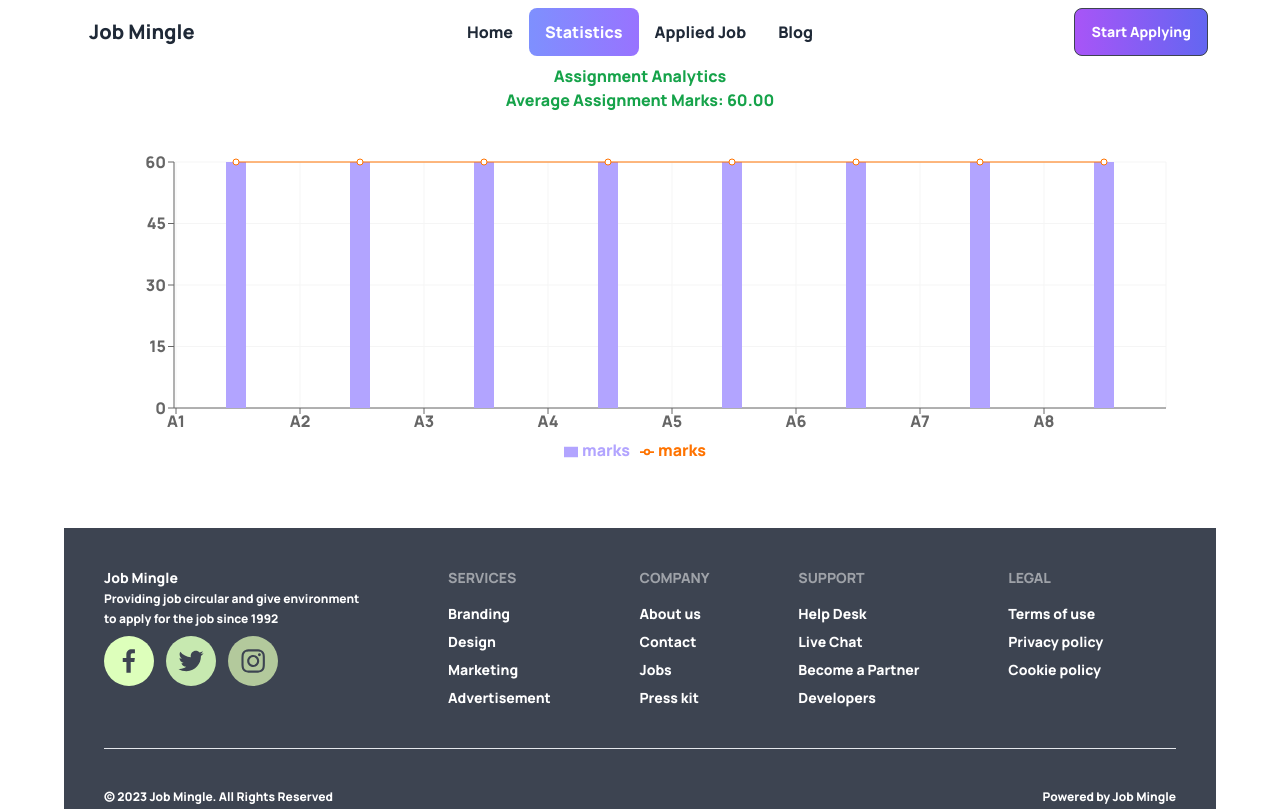
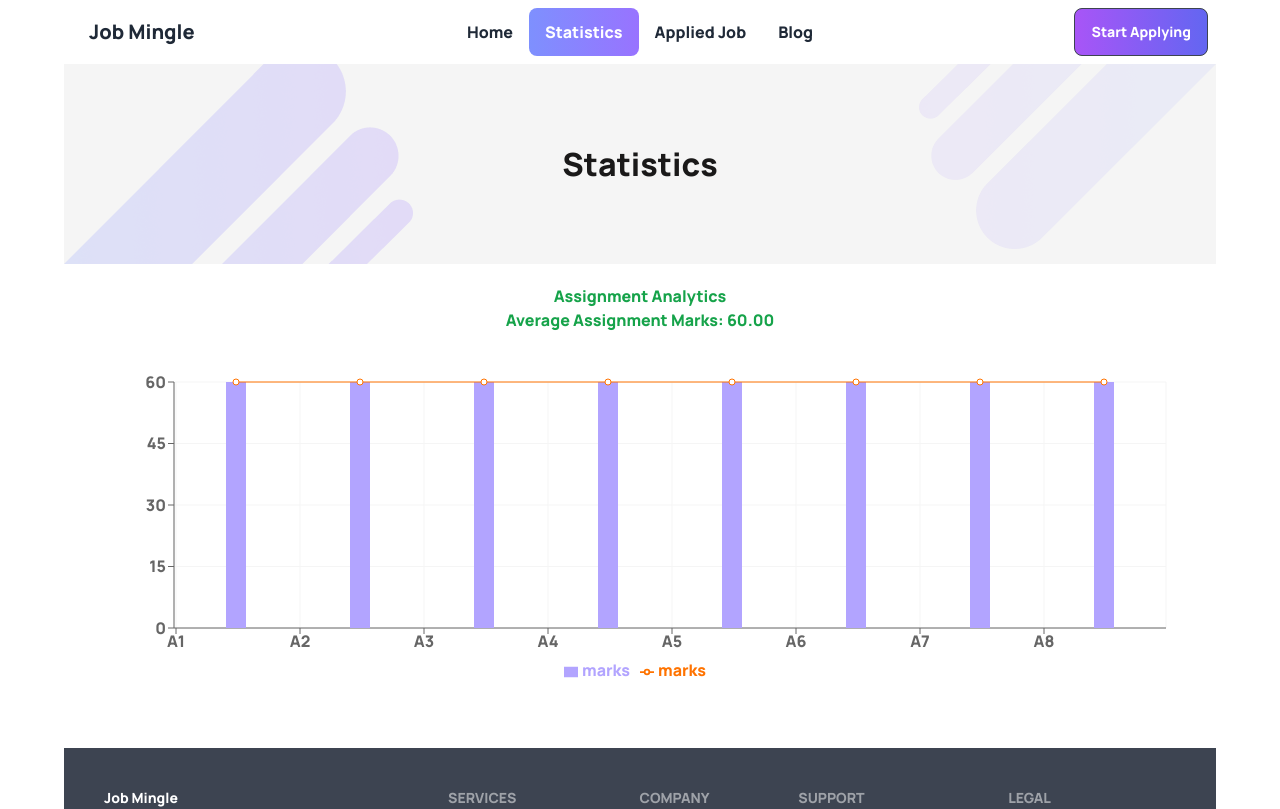
Before and after one commit to sm-alamin/job-mingle, a React (Vite) app: page /assignment-mark-statistics in a window 1280 px wide. Shown: the top 809 px of the page. Built offline with nearby package versions, Linux system fonts and the light colour scheme.

Commit message:
Banner section is added

```diff
--- a/src/components/AppliedJob/AppliedJob.jsx
+++ b/src/components/AppliedJob/AppliedJob.jsx
@@ -2,6 +2,7 @@ import React, { useEffect, useState } from "react";
 import { getJobInformation } from "../../utilities/fakedb";
 import { useLoaderData } from "react-router-dom";
 import AppliedPost from "../AppliedPost/AppliedPost";
+import Banner from "../Banner/Banner";
 
 const AppliedJob = () => {
   const { initialJobCartInfo } = useLoaderData();
@@ -22,6 +23,7 @@ const AppliedJob = () => {
 
   return (
     <div>
+      <Banner pageName="Applied Jobs" />
       <div className="form-control w-32 max-w-xs py-5 ml-auto">
         <select className="select select-bordered" defaultValue="all" onChange={(e) => handleFilter(e.target.value)}>
           <option disabled value="all">
--- /dev/null
+++ b/src/components/Banner/Banner.css
@@ -0,0 +1,19 @@
+.banner {
+    background-color: #f5f5f5;
+    background-image: url(/vector.png), url(/vector_two.png);
+    background-position: left bottom, right top;
+    background-repeat: no-repeat;
+    padding: 20px;
+    text-align: center;
+    margin-bottom: 20px;
+    height: 200px;
+    display: flex;
+    justify-content: center;
+    align-items: center;
+  }
+
+  .banner h2 {
+    font-size: 32px;
+    margin: 0;
+    color: #1A1919;
+  }
--- /dev/null
+++ b/src/components/Banner/Banner.jsx
@@ -0,0 +1,12 @@
+import React from "react";
+import './Banner.css'
+
+const Banner = ({ pageName }) => {
+  return (
+    <div className="banner">
+      <h2>{pageName}</h2>
+    </div>
+  );
+};
+
+export default Banner;
--- a/src/components/Blog/Blog.jsx
+++ b/src/components/Blog/Blog.jsx
@@ -1,7 +1,10 @@
 import React from "react";
+import Banner from "../Banner/Banner";
 
 const Blog = () => {
   return (
+    <>
+    <Banner pageName="Blog" />
     <div className="flex flex-col gap-10 py-5">
       <div className="card border rounded-md p-5 hover:bg-slate-300 hover:shadow-xl">
         <h3 className="text-center text-3xl underline py-3">When should We use context API? </h3>
@@ -39,10 +42,8 @@ const Blog = () => {
         For example, We could use useMemo to compute the result of a complex calculation or to format a date in a specific way. By memoizing the result with useMemo, we can ensure that the calculation is only performed when necessary, improving the performance of our component.
         </p>
       </div>
-
-
-
     </div>
+    </>
   );
 };
 
--- a/src/components/Statistics/AssignmentMarkStatistics.jsx
+++ b/src/components/Statistics/AssignmentMarkStatistics.jsx
@@ -10,6 +10,7 @@ import {
   Legend,
   ResponsiveContainer
 } from "recharts";
+import Banner from "../Banner/Banner";
 
 const data = [
   {
@@ -62,6 +63,7 @@ const CustomTooltip = ({ active, payload, label }) => {
 const AssignmentMarkStatistics =()=> {
   return (
     <div>
+      <Banner pageName="Statistics" />
       <div className="text-center text-green-600">
         <h3>Assignment Analytics</h3>
         <p>Average Assignment Marks: 60.00</p>
```
Also changed, not shown: public/vector.png (added), public/vector_two.png (added).
